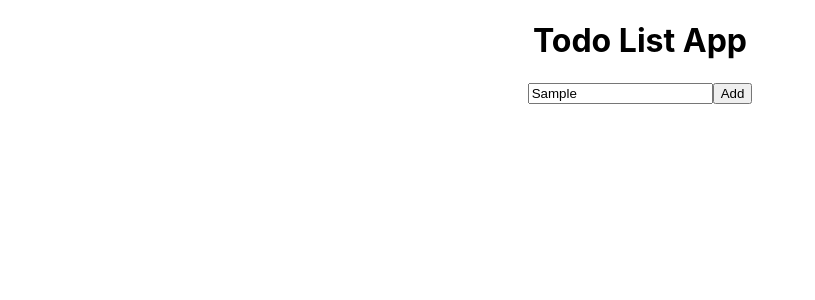
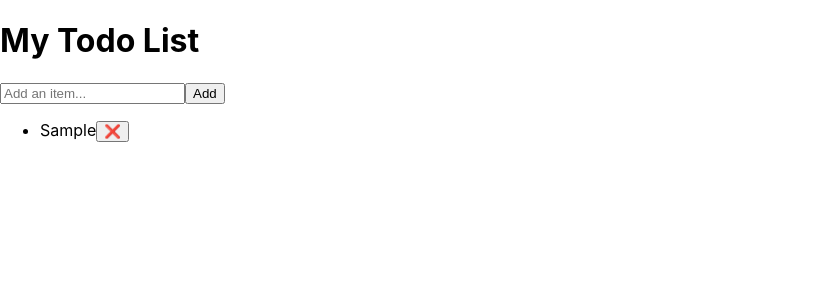
Before and after one commit to yasmins021/react-list, a React (Create React App) app: page / in a window 1280 px wide. Both pictures are taken after typing "Sample" into the empty fields and a click on the button "Add". Shown: the top 300 px of the page, without its empty margins (0-815 px from the left). Built offline with nearby package versions, Linux system fonts and the light colour scheme.

Commit message:
fixed some bugs

```diff
--- a/src/App.js
+++ b/src/App.js
@@ -1,46 +1,107 @@
-import React,{ useState } from 'react';
-import './App.css';
+import React, { useState } from "react";
+import "./App.css";
 
 function App() {
- //State hook - `useState`
+  // State Hook - `useState`
   const [newItem, setNewItem] = useState("");
-const [items,setItems] = useState ([]);
+  const [items, setItems] = useState([]);
 
- //helper functions
- function addItem(){
-if (!newItem){
-  alert("Enter an item...")
+  const [showEdit, setShowEdit] = useState(-1);
+  const [updatedText, setUpdatedText] = useState("");
+
+  // Helper Functions
+
+  /* Adds a new item to the list array*/
+  function addItem() {
+    // ! Check for empty item
+    if (!newItem) {
+      alert("Press enter an item.");
       return;
     }
-const item={
-  id: Math.floor (Math.random() * 1000),
-  value:newItem
+
+    const item = {
+      id: Math.floor(Math.random() * 1000),
+      value: newItem,
     };
-setItems(oldList=>[...oldList,item]);
+
+    // Add new item to items array
+    setItems((oldList) => [...oldList, item]);
+
+    // Reset newItem back to original state
     setNewItem("");
   }
+
+  /* Deletes an item based on the `item.id` key */
   function deleteItem(id) {
-const newArray = items.filter(item => item.id !== id);
+    const newArray = items.filter((item) => item.id !== id);
     setItems(newArray);
   }
 
+  /* Edit an item text after creating it. */
+  function editItem(id, newText) {
+    // Get the current item
+    const currentItem = items.filter((item) => item.id === id);
+
+    // Create a new item with same id
+    const newItem = {
+      id: currentItem.id,
+      value: newText,
+    };
+
+    deleteItem(id);
+
+    // Replace item in the item list
+    setItems((oldList) => [...oldList, newItem]);
+    setUpdatedText("");
+    setShowEdit(-1);
+  }
+
+  // Main part of app
   return (
-<div className="App">
-  {/* 1. Header */}
-  <h1>Todo List App</h1>
-  {/* 2. Input (input and button*/}
+    <div className="app">
+      {/* 1. Header  */}
+      <h1>My Todo List</h1>
+
+      {/* 2. Add new item (input) */}
       <input
         type="text"
-    placeholder='Add an item...'
+        placeholder="Add an item..."
         value={newItem}
-    onChange={e => setNewItem (e.target.value)}
+        onChange={(e) => setNewItem(e.target.value)}
       />
-    <button onClick={()=> addItem}>Add</button>
-{/* 3. List of items (unordered list with list items)*/}
+
+      {/* Add (button) */}
+      <button onClick={() => addItem()}>Add</button>
+
+      {/* 3. List of todos (unordered list) */}
       <ul>
- {items.map(item => {
+        {items.map((item) => {
           return (
-  <li key={item.id}>{item.value} <button onClick={()=> deleteItem(item.id)}>✗</button></li>)
+            <div>
+              <li key={item.id} onClick={() => setShowEdit(item.id)}>
+                {item.value}
+                <button
+                  className="delete-button"
+                  onClick={() => deleteItem(item.id)}
+                >
+                  ❌
+                </button>
+              </li>
+
+              {showEdit == item.id ? (
+                <div>
+                  <input
+                    type="text"
+                    value={updatedText}
+                    onChange={(e) => setUpdatedText(e.target.value)}
+                  />
+                  <button onClick={() => editItem(item.id, updatedText)}>
+                    Update
+                  </button>
+                </div>
+              ) : null}
+            </div>
+          );
         })}
       </ul>
     </div>
```
Lines whose indentation alone changed are shown as unchanged.
